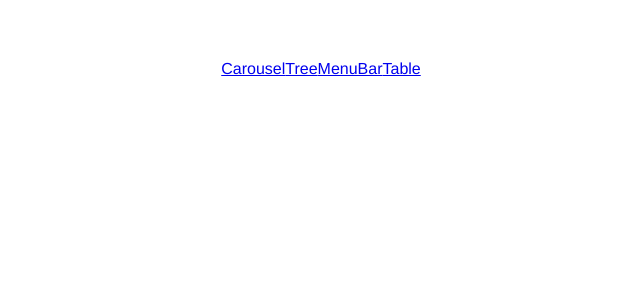
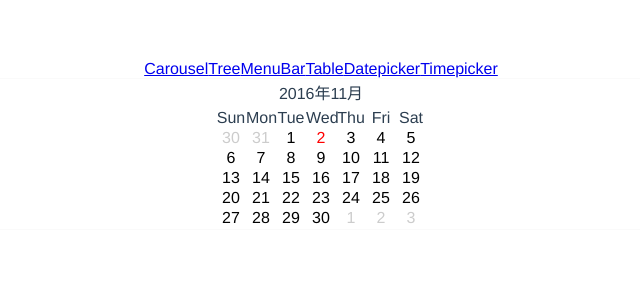
Before and after one commit to chase2v/vue-demo, a Vue app: page /datepicker in a window 1280 px wide. Shown: the top 300 px of the page, without its empty margins (319-959 px from the left). Built offline with nearby package versions, Linux system fonts and the light colour scheme; a web font is replaced by a local one.

Commit message:
add datepicker

```diff
--- a/src/App.vue
+++ b/src/App.vue
@@ -4,6 +4,8 @@
     <router-link to="/tree">Tree</router-link>
     <router-link to="/menubar">MenuBar</router-link>
     <router-link to="/table">Table</router-link>
+    <router-link to="/datepicker">Datepicker</router-link>
+    <router-link to="/timepicker">Timepicker</router-link>
     <router-view></router-view>
   </div>
 </template>
--- /dev/null
+++ b/src/components/datepicker/Datepicker.vue
@@ -0,0 +1,181 @@
+<template lang="html">
+  <div class="dp-panel">
+    <div class="dp-header">
+      <i class="fa fa-angle-double-left" @click.stop="switchYear(-1)"></i>
+      <i class="fa fa-angle-left" @click.stop="switchMonth(-1)"></i>
+      <span class="dp-header-caption" @click.stop="returnToToday">{{`${year}年${month}月`}}</span>
+      <i class="fa fa-angle-right" @click.stop="switchMonth(1)"></i>
+      <i class="fa fa-angle-double-right" @click.stop="switchYear(1)"></i>
+    </div>
+    <div class="dp-main">
+      <div class="dp-main-caption">
+        <span class="dp-grid dp-grid-caption" v-for="day in weekdays" :key="day">{{day}}</span>
+        <div v-for="(dateArr, idx) in dateArrs" :key="idx">
+          <span class="dp-grid dp-grid-date" v-for="dateObj in dateArr" :key="dateObj.date" :class="dateObj.className">{{dateObj.dateDay}}</span>
+        </div>
+      </div>
+    </div>
+  </div>
+</template>
+
+<script>
+const Vue = require('vue')
+
+export default {
+  name: 'datepicker',
+  data () {
+    return {
+      weekdays: ['Sun', 'Mon', 'Tue', 'Wed', 'Thu', 'Fri', 'Sat'],
+      dayAmount: [
+        [31, 28, 31, 30, 31, 30, 31, 31, 30, 31, 30, 31],
+        [31, 29, 31, 30, 31, 30, 31, 31, 30, 31, 30, 31]
+      ],
+      dateArrs: []
+    }
+  },
+  computed: {
+    dateArrsMap () {
+      return this.dateArrs.map(v => {
+        return v.map(_v => {
+          return _v.getDate()
+        })
+      })
+    }
+  },
+  methods: {
+    returnToToday () {
+      this.execute(new Date())
+    },
+    switchMonth (offset) {
+      let month = this.month - 1 + offset
+      if (month > 11) {
+        month = 0
+        this.year++
+      } else if (month < 0) {
+        month = 11
+        this.year--
+      }
+      this.execute(new Date(this.year, month, 1))
+    },
+    switchYear (offset) {
+      this.execute(new Date(this.year + offset, this.month - 1, 1))
+    },
+    isLeapYear (year) {
+      // 判断是否是闰年
+      return year % 400 !== 0 && year % 4 === 0
+    },
+    getMonthDays (month, year) {
+      // 获取当月的天数
+      // 首先要确定是否是闰年
+      return this.isLeapYear(year) ? this.dayAmount[1][month] : this.dayAmount[0][month]
+    },
+    computeRows (day, month, year) {
+      // 判断面板需要多少行展示
+      // 首先要知道有多少天
+      // 然后根据本月一号是星期几判断
+      let dayAmount = this.getMonthDays(month, year)
+      if (day === 0 && dayAmount === 28) { // 4 行
+        return 4
+      } else if ((day === 6 && dayAmount === 30) || (day >= 5 && dayAmount === 31)) { // 6 行
+        return 6
+      } else {
+        return 5
+      }
+    },
+    getDate (date, offset) {
+      // 根据偏移量来获得日期
+      return new Date((date - 0) + 86400000 * offset)
+      // 3600*1000*24 = 86400 000
+    },
+    createDateObj (date, todayDate) {
+      // 创建日期对象
+      // {
+      //   date,
+      //   dateDay,
+      //   class,
+      // }
+      let className = 'date'
+      let today = {
+        year: todayDate.getFullYear(),
+        month: todayDate.getMonth(),
+        day: todayDate.getDate()
+      }
+      if (date.getFullYear() === today.year && date.getMonth() === today.month) {
+        className = 'date-currentMonth'
+      }
+      if (date.getFullYear() === new Date().getFullYear() && date.getMonth() === new Date().getMonth() && date.getDate() === new Date().getDate()) {
+        className = 'date-today'
+      }
+      return {
+        date: date,
+        dateDay: date.getDate(),
+        className: className
+      }
+    },
+    execute (date) {
+      const today = {
+        year: date.getFullYear(),
+        month: date.getMonth(),
+        date: date.getDate(),
+        day: date.getDay()
+      }
+      this.year = today.year
+      this.month = today.month + 1
+      const firstDayOfMonth = this.getDate(date, 1 - today.date)
+      const firstDay = this.getDate(firstDayOfMonth, -firstDayOfMonth.getDay())
+      const rowAmount = this.computeRows(today.day, today.mongth, today.year)
+      for (let i = 0, oft = 0; i < rowAmount; i++) {
+        Vue.set(this.dateArrs, i, [])
+        for (let j = 0; j < 7; j++) {
+          // this.dateArrs[i][j] = this.getDate(firstDay, oft)
+          Vue.set(this.dateArrs[i], j, this.createDateObj(this.getDate(firstDay, oft), date))
+          oft++
+        }
+      }
+      console.log(this.dateArrs)
+    }
+  },
+  created () {
+    this.execute(new Date())
+  }
+}
+</script>
+
+<style lang="scss">
+.dp-panel {
+
+  border: 1px solid #fafafa;
+  border-radius: 5px;
+
+  @at-root .dp-header {
+    .dp-header-caption {
+      display: inline-block;
+      width: 150px;
+      height: 30px;
+      line-height: 30px;
+      cursor: pointer;
+    }
+    .fa {
+      cursor: pointer;
+    }
+  }
+
+  @at-root .dp-main {
+    .dp-grid {
+      display: inline-block;
+      width: 30px;
+      height: 20px;
+
+      &.date-today {
+        color: #f00;
+      }
+      &.date-currentMonth {
+        color: #000;
+      }
+      &.date {
+        color: #ccc;
+      }
+    }
+  }
+}
+</style>
--- a/src/router.js
+++ b/src/router.js
@@ -4,6 +4,8 @@ import Carousel from './components/carousel/Carousel'
 import Tree from './components/tree/Tree'
 import MenuBar from './components/menubar/MenuBar'
 import Table from './components/table/Table'
+import Datepicker from './components/datepicker/Datepicker'
+import Timepicker from './components/timepicker/Timepicker'
 
 Vue.use(VueRouter)
 
@@ -11,7 +13,9 @@ const routes = [
   { path: '/carousel', component: Carousel },
   { path: '/tree', component: Tree },
   { path: '/menubar', component: MenuBar },
-  { path: '/table', component: Table }
+  { path: '/table', component: Table },
+  { path: '/datepicker', component: Datepicker },
+  { path: '/timerpicker', component: Timepicker }
 ]
 
 const router = new VueRouter({
```
Also changed, not shown: src/components/timepicker/timepicker.vue (added, +11 -0 lines).
